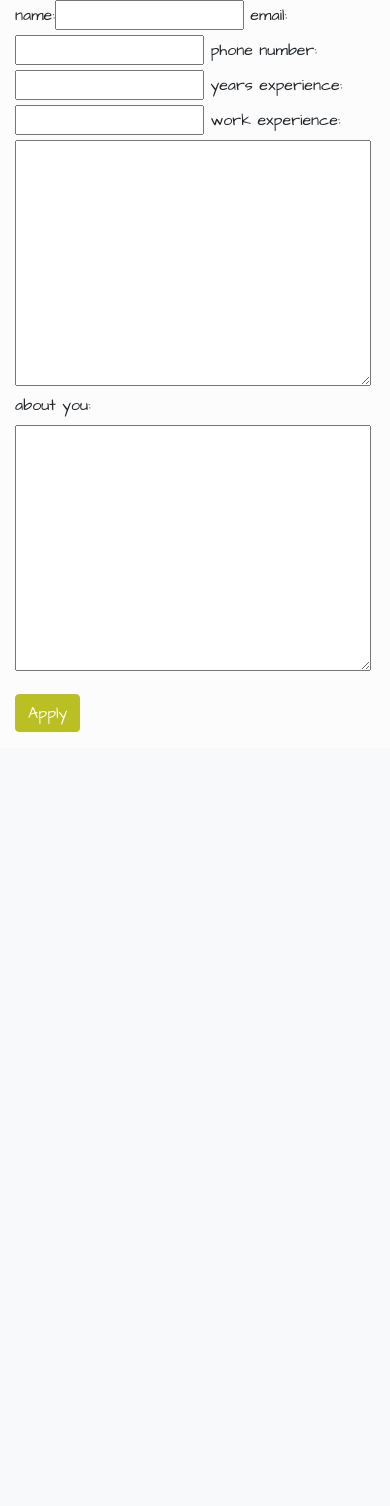
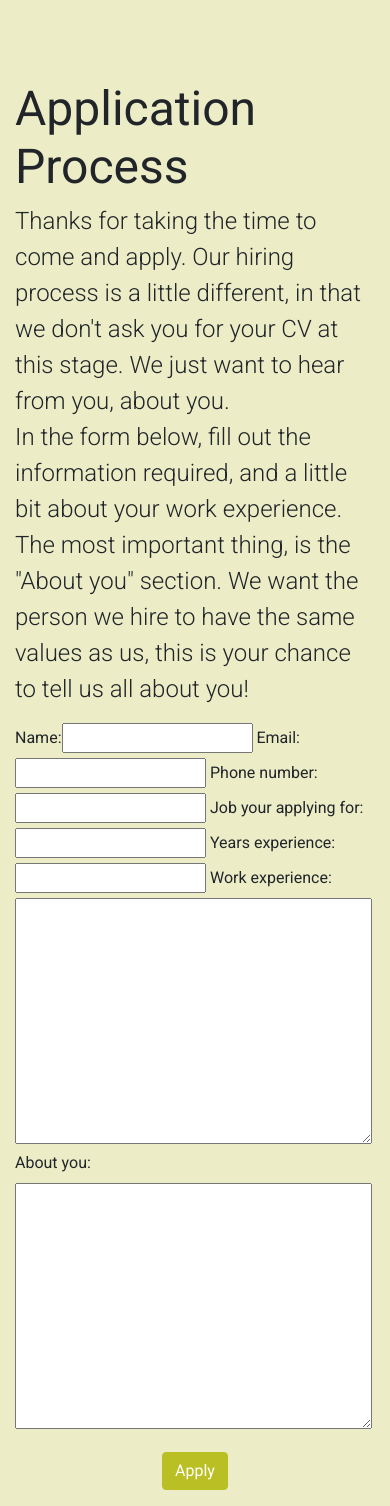
Before and after one commit to Seabhac-94/shutter, a Django app: page /careers/apply in a window 390 px wide. Shown: the part 116-1622 px from the top of the page. Before the commit the page ends 848 px from the top, so only its background shows below. Run offline with Django 3.2, Linux system fonts and the light colour scheme; some libraries are stand-ins or nearby versions; some web fonts are replaced.

Commit message:
styled careers and application.html

```diff
--- a/careers/forms.py
+++ b/careers/forms.py
@@ -4,4 +4,4 @@ from .models import Application
 class ApplicationForm(ModelForm):
     class Meta():
         model = Application
-        fields = ("name", "email", "phone_number", "years_experience", "work_experience", "about_you")
+        fields = ("name", "email", "phone_number", "job_your_applying_for", "years_experience", "work_experience", "about_you")
--- a/careers/models.py
+++ b/careers/models.py
@@ -18,6 +18,7 @@ class Application(models.Model):
     name = models.CharField(max_length=50, default='', blank=False)
     email = models.CharField(max_length=100, default='', blank=False)
     phone_number = models.CharField(max_length=15, default='')
+    job_your_applying_for = models.CharField(max_length=50, default='')
     years_experience = models.IntegerField(blank=False)
     work_experience = models.TextField(blank=False)
     about_you = models.TextField(blank=False)
--- a/careers/templates/application.html
+++ b/careers/templates/application.html
@@ -6,19 +6,34 @@
 
 {% block content %}
 
+<div class="careers-bg application">
+    <div class="section-spacing"></div>
     <div class="container-fluid">
+        <div class="row justify-content-center">
+            <div class="col-12 col-md-10 col-lg-8 col-xl-6">
+                <h3 class="careers-heading">
+                    Application Process
+                </h3>
+                <p class="application-para">
+                    Thanks for taking the time to come and apply. Our hiring process is a little different, in that we don't ask you for your CV at this stage. We just want to hear from you, about you.
+                    <br>
+                    In the form below, fill out the information required, and a little bit about your work experience. The most important thing, is the "About you" section. We want the person we hire to have the same values as us, this is your chance to tell us all about you!
+                </p>
+            </div>
+        </div>
+
         <form method="POST" action="{% url 'apply' %}">
-        <div class="row">
-            <div class="form-group col-md-6">
+            <div class="row justify-content-center">
+                <div class="form-group col-12 col-md-10 col-lg-8 col-xl-6">
                     {% csrf_token %}
                     {{ application_form|as_bootstrap }}
                 </div>
-                <div class="form-group col-md-12">
+                <div class="form-group col-md-12 text-center">
                     <input class="btn btn-success" id="submit_application" name="commit" type="submit" value="Apply">
                 </div>
             </div>
         </form>
     </div>
-
+</div>
 
 {% endblock %}
--- a/static/css/style.css
+++ b/static/css/style.css
@@ -1,5 +1,6 @@
 @import url('https://fonts.googleapis.com/css2?family=Chelsea+Market&display=swap');
 @import url('https://fonts.googleapis.com/css2?family=Architects+Daughter&display=swap');
+@import url('https://fonts.googleapis.com/css2?family=Roboto:wght@100;300;400;500;700;900&display=swap');
 /* generic elements and classes */
 
 body {
@@ -63,6 +64,12 @@ a:hover {
 .btn-outline-success {
     border-color: rgba(186, 191, 36);
     color: rgba(186, 191, 36);
+}
+
+.messages {
+    font-size: 1.5em;
+    padding: 2em;
+    background-color: rgba(186, 191, 36, 0.3);
 }
 
 /* index.html */
@@ -157,10 +164,37 @@ legend {
 
 /* careers.html */
 
+.careers-bg {
+    background-color: rgba(186, 191, 36, 0.25);
+
+}
+
 .job-openings {
+    font-family: 'Roboto', sans-serif;
     text-transform: none;
     text-align: center;
 }
+
+.careers-heading {
+    font-weight: 400;
+}
+
+.careers-para {
+    font-weight: 300;
+}
+
+/* application.html */
+
+.application {
+    font-family: 'Roboto', sans-serif;
+    text-transform: none;
+}
+
+.application-para {
+    font-size: 1.5em;
+    font-weight: 300;
+}
+
 
 /* profile.html */
 
--- a/templates/base.html
+++ b/templates/base.html
@@ -74,7 +74,7 @@
     </nav>
 
     {% if messages %}
-    <div>
+    <div class="container-fluid messages">
         {% for message in messages %}
         {{ message}}
         {% endfor %}
```
Also changed, not shown: careers/templates/careers.html (+14 -8 lines), careers/migrations/0004_application_job_your_applying_for.py (added), static/images/careersbg.jpeg (added). Lines whose indentation alone changed are shown as unchanged.
